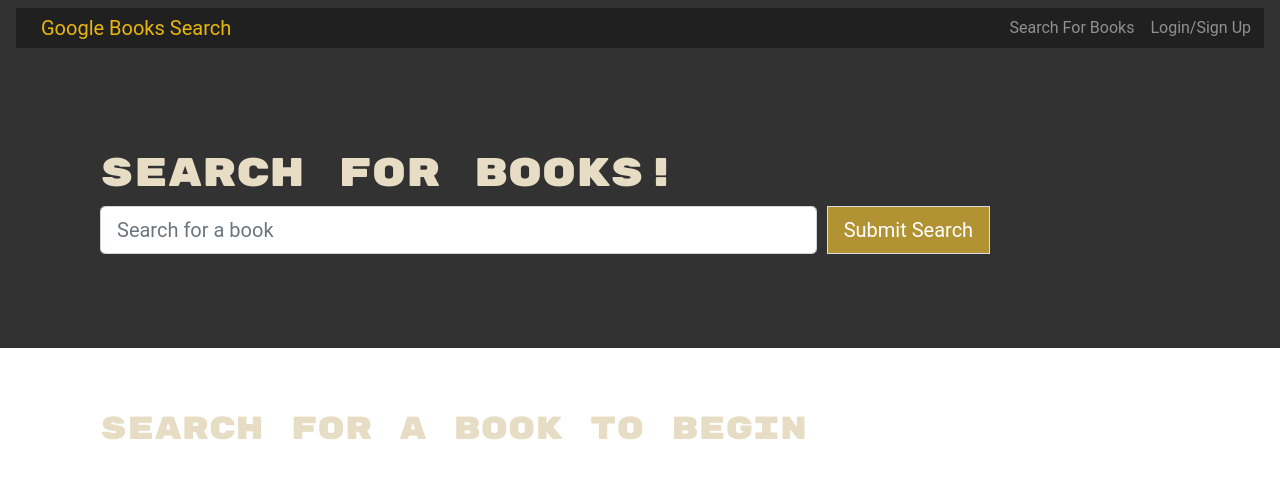
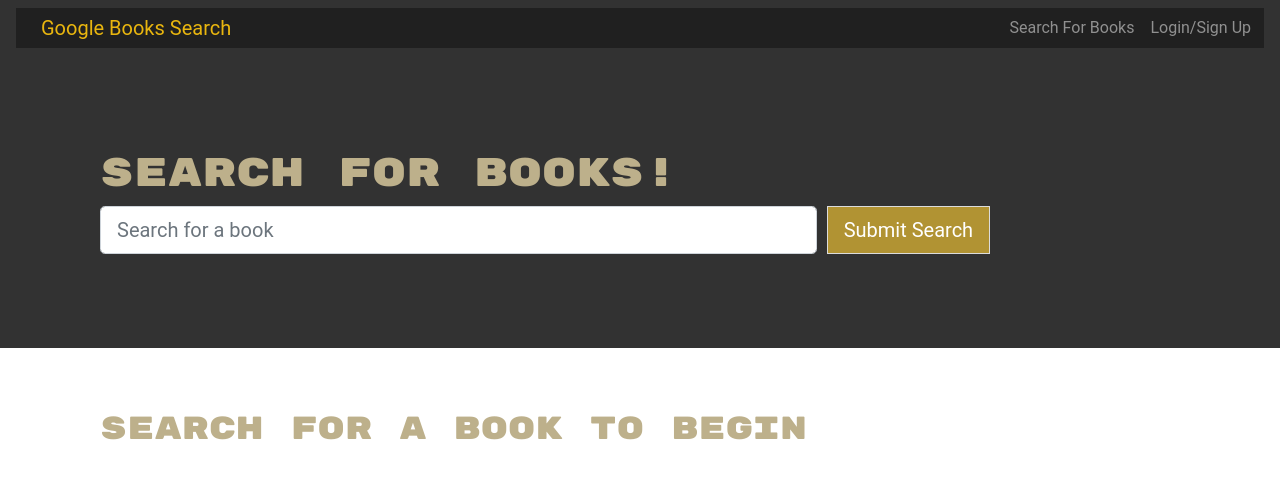
Before and after one commit to yoyachi/book-search-engine, a React (Create React App) app in the folder client/: page / in a window 1280 px wide. Shown: the top 478 px of the page. Built offline with nearby package versions, Linux system fonts and the light colour scheme.

Commit message:
Added and styled hr

```diff
--- a/client/src/index.css
+++ b/client/src/index.css
@@ -12,8 +12,12 @@
 h5,
 h6 {
   font-family: 'Rubik Mono One', sans-serif;
-  color: #E6DDC4;
+  color: #bdb08b;
 
+}
+
+hr {
+  border: 3px solid  #746b6b;
 }
 .small {
   font-weight: 300;
@@ -105,8 +109,9 @@
   background-color: 323232!important;;
   border-radius: 0rem;
   position: relative;
+  /*must do for animation*/
   animation-name: myAnimation;
-  animation-duration: 4s;
+  animation-duration: 3s;
 
 }
 
--- a/client/src/pages/SavedBooks.js
+++ b/client/src/pages/SavedBooks.js
@@ -49,6 +49,7 @@
         </Container>
       </Jumbotron>
       <Container>
+        <hr />
         <h2>
           {userData.savedBooks.length
             ? `Viewing ${userData.savedBooks.length} saved ${userData.savedBooks.length === 1 ? 'book' : 'books'}:`
```
